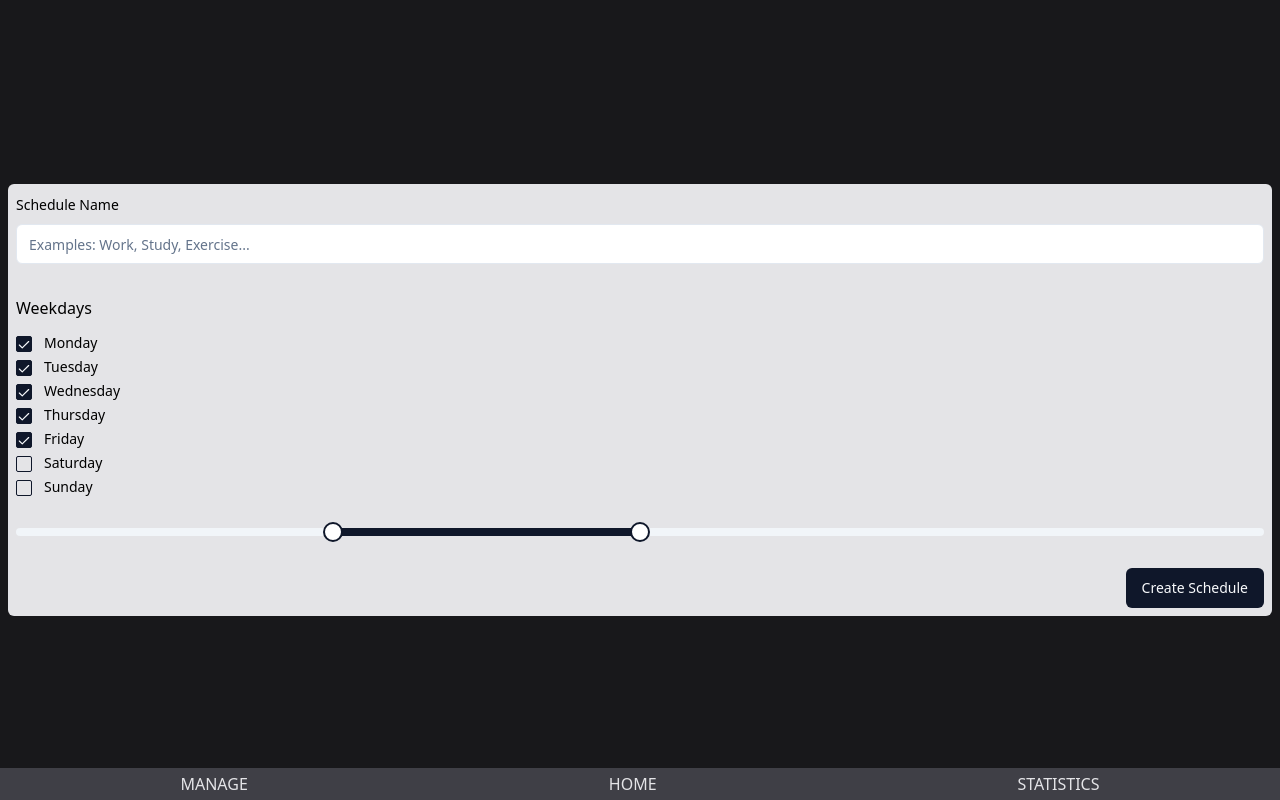
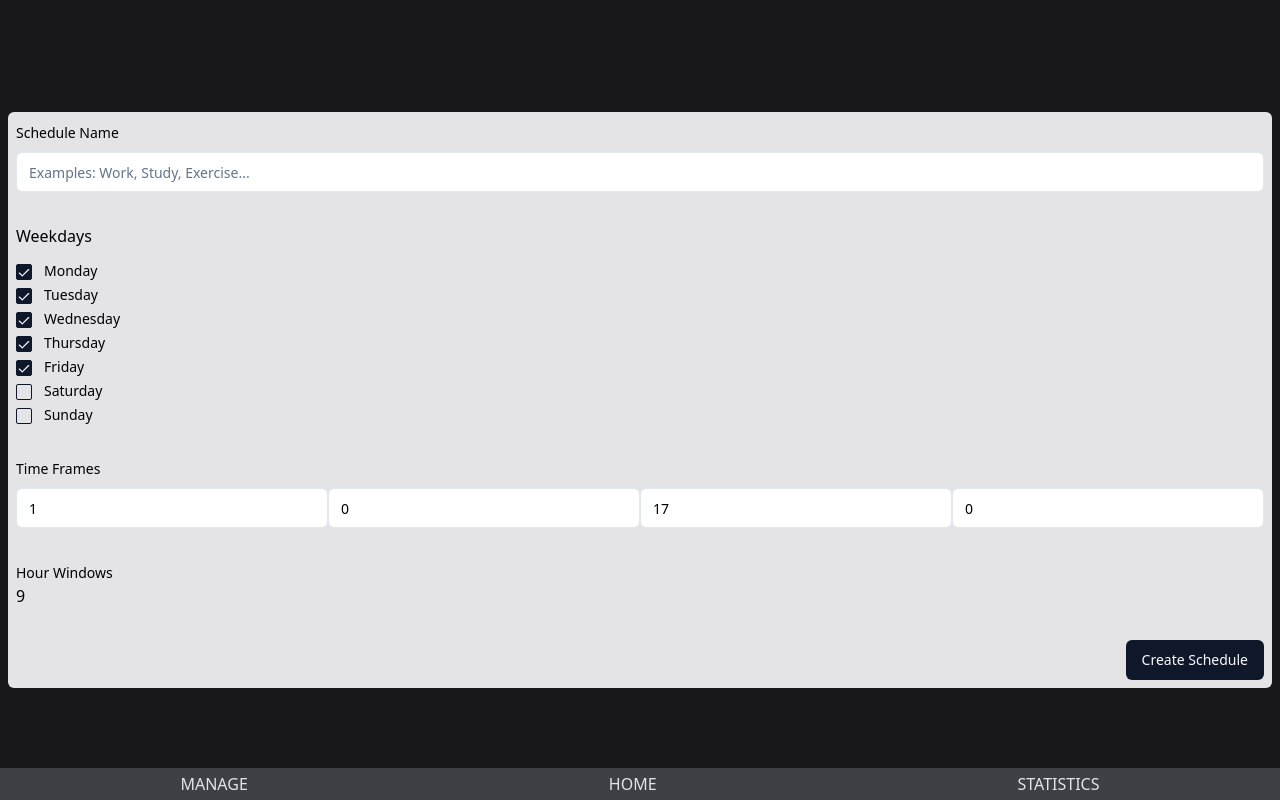
Before and after one commit to BerkYeni/clock-up, a React (Vite) app: page /create in a window 1280 px wide. Built offline with nearby package versions, Linux system fonts and the light colour scheme.

Commit message:
testing and implementing hour windows section of create schedule form.

```diff
--- a/src/components/NewTestingdfsa.tsx
+++ b/src/components/NewTestingdfsa.tsx
@@ -3,7 +3,7 @@ import * as SliderPrimitive from "@radix-ui/react-slider";
 
 import { cn } from "@/lib/utils";
 
-const NewTestin = React.forwardRef<
+const Range = React.forwardRef<
   React.ElementRef<typeof SliderPrimitive.Root>,
   React.ComponentPropsWithoutRef<typeof SliderPrimitive.Root>
 >(({ className, ...props }, ref) => (
@@ -22,6 +22,6 @@ const NewTestin = React.forwardRef<
     <SliderPrimitive.Thumb className="block h-5 w-5 rounded-full border-2 border-slate-900 bg-white ring-offset-white transition-colors focus-visible:outline-none focus-visible:ring-2 focus-visible:ring-slate-950 focus-visible:ring-offset-2 disabled:pointer-events-none disabled:opacity-50 dark:border-slate-50 dark:bg-slate-950 dark:ring-offset-slate-950 dark:focus-visible:ring-slate-300" />
   </SliderPrimitive.Root>
 ));
-NewTestin.displayName = SliderPrimitive.Root.displayName;
+Range.displayName = SliderPrimitive.Root.displayName;
 
-export default NewTestin;
+export default Range;
--- a/src/routes/CreateSchedule.tsx
+++ b/src/routes/CreateSchedule.tsx
@@ -14,14 +14,16 @@ import {
 import { Input } from "@/components/ui/input";
 import { toast } from "@/components/ui/use-toast";
 
-import { FC } from "react";
-import { Schedule } from "@/interfaces";
+import { FC, useEffect, useState } from "react";
+import { HourAndMinute, HourWindow, Schedule } from "@/interfaces";
 import { Checkbox } from "@/components/ui/checkbox";
 
 import Testing from "../components/Testingdfsa";
 import NewTestin from "@/components/NewTestingdfsa";
 import { Slider } from "@/components/ui/slider";
 import { SliderRange, SliderThumb, SliderTrack } from "@radix-ui/react-slider";
+import { toHourAndMinute, toStringHourAndMinute } from "@/utilities";
+import { render } from "react-dom";
 // import { Slider } from "@radix-ui/react-slider";
 
 // TODO: look into toast
@@ -41,6 +43,19 @@ const FormSchema = z.object({
     message: "Schedule Name must be at least 1 characters.",
   }),
   week: z.array(z.string()).refine((value) => value.some(Boolean)),
+  hourWindowInput: z.object({
+    start: z.object({ hours: z.number(), minutes: z.number() }),
+    end: z.object({ hours: z.number(), minutes: z.number() }),
+  }),
+  hourWindows: z.array(
+    z.object({
+      id: z.number(),
+      hourWindowsValue: z.object({
+        start: z.object({ hours: z.number(), minutes: z.number() }),
+        end: z.object({ hours: z.number(), minutes: z.number() }),
+      }),
+    })
+  ),
 });
 
 const CreateSchedule: FC = () => {
@@ -50,8 +65,32 @@ const CreateSchedule: FC = () => {
     defaultValues: {
       scheduleName: "",
       week: ["monday", "tuesday", "wednesday", "thursday", "friday"],
+      hourWindowInput: {
+        start: { hours: 1, minutes: 0 },
+        end: { hours: 17, minutes: 0 },
+      },
+      hourWindows: [
+        {
+          hourWindowsValue: {
+            start: { hours: 9, minutes: 0 },
+            end: { hours: 12, minutes: 0 },
+          },
+          id: 0,
+        },
+      ],
     },
   });
+
+  const [hourWindows, setHourWindows] = useState<HourWindow[]>([
+    { start: { hours: 12, minutes: 0 }, end: { hours: 15, minutes: 0 } },
+  ]);
+  // const [test2, setTest2] = useState(500);
+  const [start, setStart] = useState(hourWindows[0].start);
+  const [end, setEnd] = useState(hourWindows[0].end);
+
+  useEffect(() => {
+    console.log(hourWindows);
+  }, [hourWindows]);
 
   function onSubmit(data: z.infer<typeof FormSchema>) {
     console.log(data);
@@ -133,6 +172,125 @@ const CreateSchedule: FC = () => {
               )}
             />
 
+            <FormField
+              name="hourWindowInput"
+              control={form.control}
+              render={() => {
+                return (
+                  <FormItem>
+                    <FormLabel>Time Frames</FormLabel>
+                    <FormField
+                      name="hourWindowInput"
+                      control={form.control}
+                      render={({ field }) => {
+                        return (
+                          <FormItem>
+                            <FormControl>
+                              <div className="flex">
+                                <Input
+                                  type="number"
+                                  step={1}
+                                  min={0}
+                                  max={23}
+                                  value={field.value.start.hours}
+                                  onChange={(event) =>
+                                    field.onChange({
+                                      ...field.value,
+                                      start: {
+                                        ...field.value.start,
+                                        hours: event.target.value,
+                                      },
+                                    })
+                                  }
+                                />
+                                <Input
+                                  type="number"
+                                  step={1}
+                                  min={0}
+                                  max={59}
+                                  value={field.value.start.minutes}
+                                  onChange={(event) =>
+                                    field.onChange({
+                                      ...field.value,
+                                      start: {
+                                        ...field.value.start,
+                                        minutes: event.target.value,
+                                      },
+                                    })
+                                  }
+                                />
+                                <Input
+                                  type="number"
+                                  step={1}
+                                  min={0}
+                                  max={23}
+                                  value={field.value.end.hours}
+                                  onChange={(event) =>
+                                    field.onChange({
+                                      ...field.value,
+                                      end: {
+                                        ...field.value.start,
+                                        hours: event.target.value,
+                                      },
+                                    })
+                                  }
+                                />
+                                <Input
+                                  type="number"
+                                  step={1}
+                                  min={0}
+                                  max={59}
+                                  value={field.value.end.minutes}
+                                  onChange={(event) =>
+                                    field.onChange({
+                                      ...field.value,
+                                      end: {
+                                        ...field.value.start,
+                                        minutes: event.target.value,
+                                      },
+                                    })
+                                  }
+                                />
+                              </div>
+                            </FormControl>
+                          </FormItem>
+                        );
+                      }}
+                    />
+                    <FormMessage />
+                  </FormItem>
+                );
+              }}
+            />
+
+            <FormField
+              name="hourWindows"
+              control={form.control}
+              render={(field) => {
+                return (
+                  <FormItem>
+                    <div className="mb-4">
+                      <FormLabel>Hour Windows</FormLabel>
+                      {field.field.value.map((hourWindow) => (
+                        <FormField
+                          key={hourWindow.id}
+                          name="hourWindows"
+                          control={form.control}
+                          render={({ field }) => (
+                            <div>
+                              <div>
+                                {hourWindow.hourWindowsValue.start.hours}
+                              </div>
+                            </div>
+                          )}
+                        />
+                      ))}
+                    </div>
+                  </FormItem>
+                );
+              }}
+            />
+
             {/* <FormField
               name="test"
               render={() => (
@@ -146,7 +304,57 @@ const CreateSchedule: FC = () => {
               )}
             /> */}
 
-            <NewTestin defaultValue={[25, 50]} />
+            {/* <input
+              type="number"
+              value={start.hours}
+              onChange={(event) =>
+                setStart((previousStart) => ({
+                  ...previousStart,
+                  hours: Number(event.target.value),
+                }))
+              }
+            />
+            <input
+              type="number"
+              value={start.minutes}
+              onChange={(event) =>
+                setStart((previousStart) => ({
+                  ...previousStart,
+                  minutes: Number(event.target.value),
+                }))
+              }
+            />
+            <input
+              type="number"
+              value={end.hours}
+              onChange={(event) =>
+                setEnd((previousStart) => ({
+                  ...previousStart,
+                  hours: Number(event.target.value),
+                }))
+              }
+            />
+            <input
+              type="number"
+              value={end.minutes}
+              onChange={(event) =>
+                setEnd((previousStart) => ({
+                  ...previousStart,
+                  minutes: Number(event.target.value),
+                }))
+              }
+            />
+            <button
+              onClick={(e) => {
+                setHourWindows((previousHourWindows) => [
+                  ...previousHourWindows,
+                  { start: start, end: end },
+                ]);
+                e.preventDefault();
+              }}
+            >
+              Test
+            </button> */}
 
             <div className="flex justify-end">
               <Button type="submit">Create Schedule</Button>
--- a/src/utilities.tsx
+++ b/src/utilities.tsx
@@ -15,6 +15,16 @@ export const combinations = <Type,>(
 
 export const toMinutes = (hourAndMinute: HourAndMinute): number =>
   hourAndMinute.hours * 60 + hourAndMinute.minutes;
+
+export const toHourAndMinute = (minutes: number): HourAndMinute => ({
+  hours: Math.floor(minutes / 60),
+  minutes: minutes % 60,
+});
+
+export const toStringHourAndMinute = (hourAndMinute: HourAndMinute): string =>
+  `${hourAndMinute.hours < 10 ? "0" : ""}${hourAndMinute.hours}:${
+    hourAndMinute.minutes < 10 ? "0" : ""
+  }${hourAndMinute.minutes}`;
 
 export const isThroughMidnight = (hourWindow: HourWindow): boolean =>
   toMinutes(hourWindow.start) > toMinutes(hourWindow.end);
```
